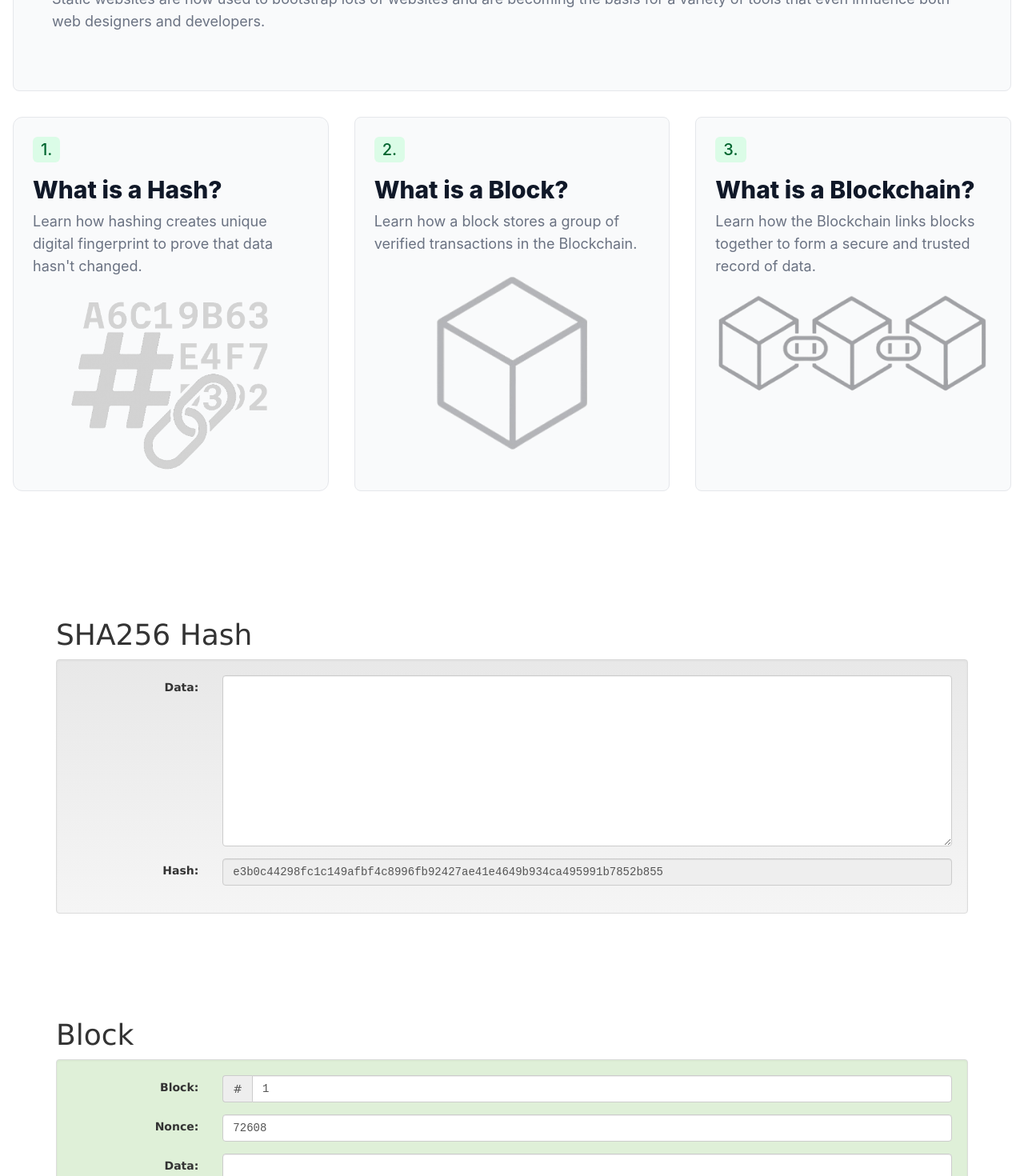
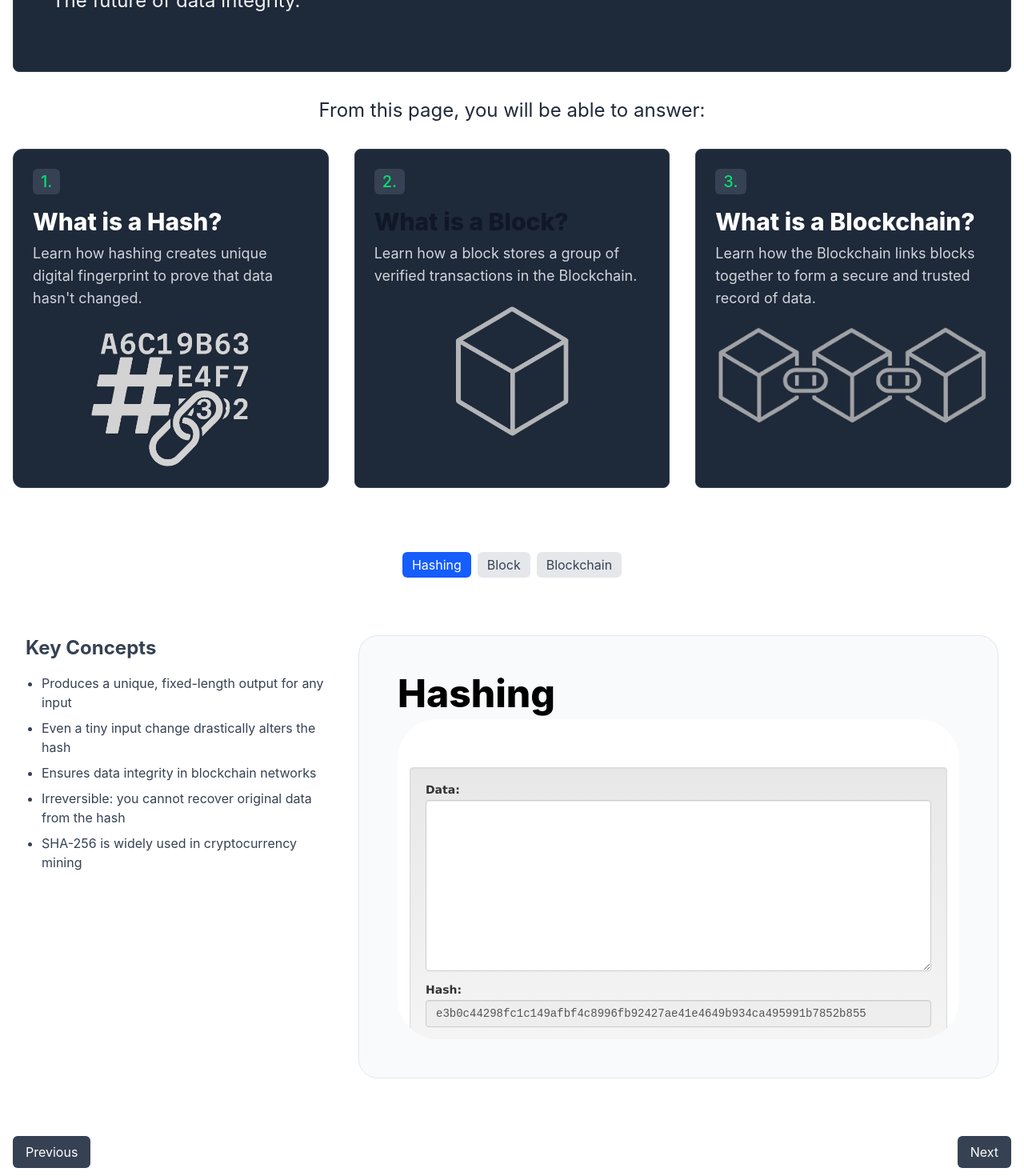
Before and after one commit to samparke/sums-blockchain-demonstrator-, a Next.js app in the folder frontend/: page / in a window 1280 px wide. Shown: the part 280-1750 px from the top of the page at 80% size. Built offline with nearby package versions, Linux system fonts and the light colour scheme; no server answers; what wagmi would draw is missing.

Commit message:
updated frontend: pages for hash, block and blockchain

```diff
--- a/frontend/src/app/page.tsx
+++ b/frontend/src/app/page.tsx
@@ -1,5 +1,8 @@
 "use client"
 
+import { BlockchainSection } from "@/components/home/BlockchainSection";
+import { BlockSection } from "@/components/home/BlockSection";
+import { HashSection } from "@/components/home/HashSection";
 import { HomeHeroSection } from "@/components/home/HomeHeroSection";
 import WholeBlockchainDemo from "@/components/home/WholeBlockchainDemo";
 import {useAccount} from "wagmi"
--- /dev/null
+++ b/frontend/src/components/home/BlockSection.tsx
@@ -0,0 +1,34 @@
+"use client";
+
+import React from "react";
+import BlockDemo from "./demos/BlockDemo";
+
+export const BlockSection: React.FC = () => {
+  return (
+    <section className="py-12">
+      <div className="px-4 mx-auto max-w-screen-2xl">
+        <div className="grid grid-cols-1 md:grid-cols-3 gap-8">
+
+          <div className="md:col-span-2 bg-gray-50 border border-gray-200 rounded-3xl p-8 md:p-12">
+            <h1 className="text-black text-3xl md:text-5xl font-extrabold mb-2">
+              Block
+            </h1>
+            <BlockDemo />
+          </div>
+
+          <div className="text-gray-700">
+            <h2 className="text-2xl font-bold mb-4">Key Concepts</h2>
+            <ul className="list-disc pl-5 space-y-2">
+              <li>Contains index, timestamp, data, nonce, previous hash, and current hash</li>
+              <li>Proof-of-work: miners adjust nonce until hash meets difficulty target</li>
+              <li>Each block links to the previous via its hash, forming a secure chain</li>
+              <li>Tampering breaks the chain because hashes no longer match</li>
+              <li>Blocks store transaction data or arbitrary payloads</li>
+            </ul>
+          </div>
+
+        </div>
+      </div>
+    </section>
+  );
+};
--- /dev/null
+++ b/frontend/src/components/home/BlockchainSection.tsx
@@ -0,0 +1,34 @@
+"use client";
+
+import React from "react";
+import BlockchainDemo from "./demos/BlockchainDemo";
+
+export const BlockchainSection: React.FC = () => {
+  return (
+    <section className="py-12">
+      <div className="px-4 mx-auto max-w-screen-2xl">
+        <div className="bg-gray-50 border border-gray-200 rounded-3xl p-8 md:p-12">
+
+          <h1 className="text-black text-3xl md:text-5xl font-extrabold mb-2">
+            Blockchain
+          </h1>
+          <div className="text-gray-700 mb-8">
+            <h2 className="text-2xl font-bold mb-4">Key Concepts</h2>
+            <ul className="list-disc pl-5 space-y-2">
+              <li>A distributed ledger of linked blocks</li>
+              <li>Each block contains timestamp, data, and a hash of the previous block</li>
+              <li>Immutability: altering one block invalidates the rest of the chain</li>
+              <li>Consensus algorithms ensure agreement among participants</li>
+              <li>Enables transparent, tamper-proof transaction history</li>
+            </ul>
+          </div>
+
+          <div className="w-full">
+            <BlockchainDemo />
+          </div>
+
+        </div>
+      </div>
+    </section>
+  );
+};
--- /dev/null
+++ b/frontend/src/components/home/HashSection.tsx
@@ -0,0 +1,34 @@
+"use client";
+
+import React from "react";
+import HashDemo from "./demos/HashDemo";
+
+export const HashSection: React.FC = () => {
+  return (
+    <section className="py-12">
+      <div className="px-4 mx-auto max-w-screen-2xl">
+        <div className="grid grid-cols-1 md:grid-cols-3 gap-8">
+
+          <div className="text-gray-700">
+            <h2 className="text-2xl font-bold mb-4">Key Concepts</h2>
+            <ul className="list-disc pl-5 space-y-2">
+              <li>Produces a unique, fixed-length output for any input</li>
+              <li>Even a tiny input change drastically alters the hash</li>
+              <li>Ensures data integrity in blockchain networks</li>
+              <li>Irreversible: you cannot recover original data from the hash</li>
+              <li>SHA-256 is widely used in cryptocurrency mining</li>
+            </ul>
+          </div>
+
+          <div className="md:col-span-2 bg-gray-50 border border-gray-200 rounded-3xl p-8 md:p-12">
+            <h1 className="text-black text-3xl md:text-5xl font-extrabold mb-2">
+              Hashing
+            </h1>
+            <HashDemo />
+          </div>
+
+        </div>
+      </div>
+    </section>
+  );
+};
--- a/frontend/src/components/home/HomeHeroSection.tsx
+++ b/frontend/src/components/home/HomeHeroSection.tsx
@@ -9,55 +9,58 @@ import blockchain from "../../../public/images/blockchain.png"
 export const HomeHeroSection: React.FC = () => (
   <section className="bg-white pt-20">
     <div className="py-8 px-4 mx-auto max-w-screen-xl lg:py-20">
-      <div className="bg-gray-50 dark:bg-gray-800 border border-gray-200 dark:border-gray-700 rounded-lg p-8 md:p-12 mb-8">
+      <div className="bg-gray-800 border border-gray-700 rounded-lg p-8 md:p-12 mb-8">
 
-        <h1 className="text-gray-900 dark:text-white text-3xl md:text-5xl font-extrabold mb-2">
+        <h1 className="text-white text-3xl md:text-5xl font-extrabold mb-2">
           Blockchain
         </h1>
-        <p className="text-lg font-normal text-gray-500 dark:text-gray-400 mb-6">
-          Static websites are now used to bootstrap lots of websites and are becoming the basis for a
-          variety of tools that even influence both web designers and developers.
-        </p>
+        <h2 className="text-2xl font-normal text-gray-100 mb-6">
+          The future of data integrity.
+        </h2>
       </div>
 
-
+      <div className="flex justify-center items-center">
+      <h2 className="text-2xl font-normal text-gray-800 mb-8">
+          From this page, you will be able to answer:
+        </h2>
+        </div>
       <div className="grid md:grid-cols-3 gap-8">
       {/* card 1 */}
-        <div className="bg-gray-50 dark:bg-gray-800 border border-gray-200 dark:border-gray-700 rounded-xl p-4 md:p-6">
+        <div className="bg-gray-800 border border-gray-700 rounded-xl p-4 md:p-6">
           <a
             href="#"
-            className="bg-green-100 text-green-800 text-xl font-medium inline-flex items-center px-2.5 py-0.5 rounded-md dark:bg-gray-700 dark:text-green-400 mb-4"
+            className="text-xl font-medium inline-flex items-center px-2.5 py-0.5 rounded-md bg-gray-700 text-green-400 mb-4"
           >
             1.
           </a>
-          <h2 className="text-gray-900 dark:text-white text-3xl font-extrabold mb-2">
+          <h2 className="text-white text-3xl font-extrabold mb-2">
             What is a Hash?
           </h2>
-          <p className="text-lg font-normal text-gray-500 dark:text-gray-400 mb-6">
+          <p className="text-lg font-normal text-gray-300 mb-6">
             Learn how hashing creates unique digital fingerprint to prove that data hasn't changed.
           </p>
           <div className="flex justify-center items-center">
           <Image className="rounded-xl"
                  src={hash}
                  alt="Hash"
-                 width={250}
-                 height={250}
+                 width={200}
+                 height={200}
                  />
           </div>
         </div>
 
         {/* card 2 */}
-        <div className="bg-gray-50 dark:bg-gray-800 border border-gray-200 dark:border-gray-700 rounded-lg p-4 md:p-6">
+        <div className="bg-gray-800 border border-gray-700 rounded-lg p-4 md:p-6">
         <a
             href="#"
-            className="bg-green-100 text-green-800 text-xl font-medium inline-flex items-center px-2.5 py-0.5 rounded-md dark:bg-gray-700 dark:text-green-400 mb-4"
+            className="text-xl font-medium inline-flex items-center px-2.5 py-0.5 rounded-md bg-gray-700 text-green-400 mb-4"
           >
             2.
           </a>
           <h2 className="text-gray-900 dark:text-white text-3xl font-extrabold mb-2">
             What is a Block?
           </h2>
-          <p className="text-lg font-normal text-gray-500 dark:text-gray-400 mb-4">
+          <p className="text-lg font-normal text-gray-300 mb-4">
             Learn how a block stores a group of verified transactions in the Blockchain.
           </p>
           <div className="flex justify-center items-center">
@@ -65,24 +68,24 @@ export const HomeHeroSection: React.FC = () => (
               className="rounded-xl"
               src={block}
               alt="Block"
-              width={200}
-              height={200}
+              width={150}
+              height={150}
             />
           </div>
         </div>
 
         {/* card 3 */}
-        <div className="bg-gray-50 dark:bg-gray-800 border border-gray-200 dark:border-gray-700 rounded-lg p-4 md:p-6">
+        <div className="bg-gray-800 border border-gray-700 rounded-lg p-4 md:p-6">
         <a
             href="#"
-            className="bg-green-100 text-green-800 text-xl font-medium inline-flex items-center px-2.5 py-0.5 rounded-md dark:bg-gray-700 dark:text-green-400 mb-4"
+            className="text-xl font-medium inline-flex items-center px-2.5 py-0.5 rounded-md bg-gray-700 text-green-400 mb-4"
           >
             3.
           </a>
-          <h2 className="text-gray-900 dark:text-white text-3xl font-extrabold mb-2">
+          <h2 className="text-white text-3xl font-extrabold mb-2">
             What is a Blockchain?
           </h2>
-          <p className="text-lg font-normal text-gray-500 dark:text-gray-400 mb-4">
+          <p className="text-lg font-normal text-gray-300 mb-4">
             Learn how the Blockchain links blocks together to form a secure and trusted record of data.
           </p>
           <div className="flex justify-center items-center">
--- a/frontend/src/components/home/WholeBlockchainDemo.tsx
+++ b/frontend/src/components/home/WholeBlockchainDemo.tsx
@@ -1,16 +1,84 @@
-"use client"
+// components/SectionPager.tsx
+"use client";
 
-import React from "react"
-import BlockchainDemo from "./BlockchainDemo"
-import Hash from "./Hash"
-import Block from "./Block"
+import React, { useState } from "react";
+import { HashSection } from "./HashSection";
+import { BlockSection } from "./BlockSection";
+import { BlockchainSection } from "./BlockchainSection";
 
-export default function WholeBlockchainDemo () {
-    return (
-        <div>
-            <Hash/>
-            <Block/>
-            <BlockchainDemo/>
-        </div>
-    )
-}
+const sections = [
+  { id: 0, label: "Hashing", component: <HashSection /> },
+  { id: 1, label: "Block", component: <BlockSection /> },
+  { id: 2, label: "Blockchain", component: <BlockchainSection /> },
+];
+
+const WholeBlockchainDemo: React.FC = () => {
+  const [currentIndex, setCurrentIndex] = useState<number>(0);
+
+  const prevSlide = () => {
+    setCurrentIndex((idx) => (idx === 0 ? sections.length - 1 : idx - 1));
+  };
+  const nextSlide = () => {
+    setCurrentIndex((idx) => (idx === sections.length - 1 ? 0 : idx + 1));
+  };
+  const goToSlide = (index: number) => {
+    setCurrentIndex(index);
+  };
+
+  return (
+    <div className="w-full max-w-screen-xl mx-auto px-4">
+      {/* ─── Buttons to switch sections ─── */}
+      <div className="flex justify-center space-x-2 mb-6">
+        {sections.map((sec) => (
+          <button
+            key={sec.id}
+            onClick={() => goToSlide(sec.id)}
+            className={`
+              px-3 py-1 rounded-md
+              ${
+                currentIndex === sec.id
+                  ? "bg-blue-600 text-white"
+                  : "bg-gray-200 text-gray-700 hover:bg-gray-300"
+              }
+            `}
+          >
+            {sec.label}
+          </button>
+        ))}
+      </div>
+
+      {/* ─── The “current” section ─── */}
+      <div className="relative">
+        {sections.map((sec, idx) => (
+          <div
+            key={sec.id}
+            className={`
+              ${idx === currentIndex ? "block opacity-100" : "hidden opacity-0"}
+              transition-opacity duration-300
+            `}
+          >
+            {sec.component}
+          </div>
+        ))}
+      </div>
+
+      {/* ─── Prev / Next controls ─── */}
+      <div className="flex justify-between mt-6">
+        <button
+          onClick={prevSlide}
+          className="px-4 py-2 bg-gray-700 text-white rounded-md hover:bg-gray-800"
+        >
+          Previous
+        </button>
+        <button
+          onClick={nextSlide}
+          className="px-4 py-2 bg-gray-700 text-white rounded-md hover:bg-gray-800"
+        >
+          Next
+        </button>
+      </div>
+    </div>
+  );
+};
+
+export default WholeBlockchainDemo;
--- a/frontend/src/components/home/Block.tsx
+++ b/frontend/src/components/home/demos/BlockDemo.tsx
@@ -5,7 +5,7 @@ export default function BlockDemo() {
         <iframe
           src="/blockchain-demo/block.html"
           width="100%"
-          height="700"
+          height="550"
           style={{ border: 'none' }}
           title="Block Demo"
         />
--- a/frontend/src/components/home/BlockchainDemo.tsx
+++ b/frontend/src/components/home/demos/BlockchainDemo.tsx
@@ -5,7 +5,7 @@ export default function BlockchainDemo() {
         <iframe
           src="/blockchain-demo/index.html"
           width="100%"
-          height="800"
+          height="600"
           style={{ border: 'none' }}
           title="Blockchain Demo"
         />
--- a/frontend/src/components/home/Hash.tsx
+++ b/frontend/src/components/home/demos/HashDemo.tsx
@@ -1,12 +1,12 @@
 "use client"
 
-export default function Hash() {
+export default function HashDemo() {
     return (
         <iframe
           src="/blockchain-demo/sha.html"
           width="100%"
-          height="500"
-          style={{ border: 'none' }}
+          height="400"
+          style={{ border: 'none', borderRadius: "50px"}}
           title="Hash Demo"
         />
       );
```
Also changed, not shown: frontend/public/blockchain-demo/block.html (+1 -1 lines), frontend/public/blockchain-demo/index.html (+1 -1 lines), frontend/public/blockchain-demo/sha.html (+1 -1 lines), frontend/public/images/data-integrity.png (added).
